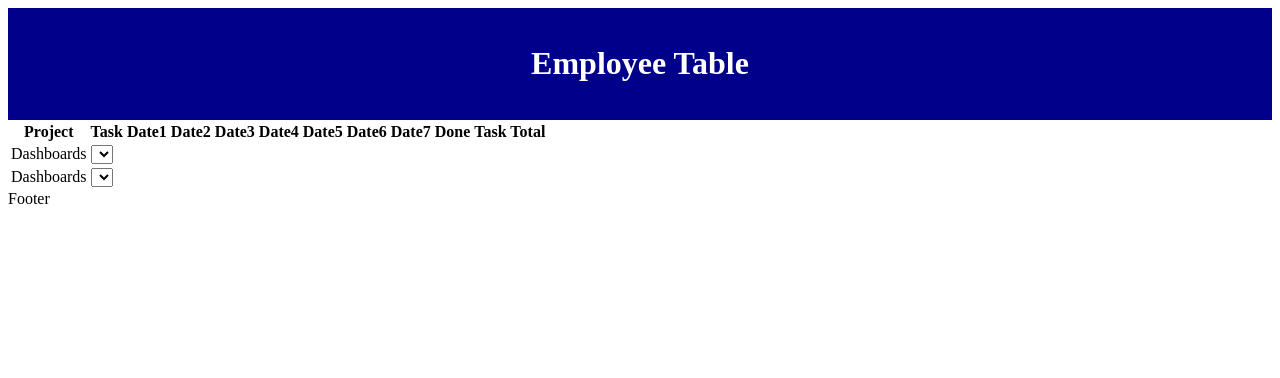
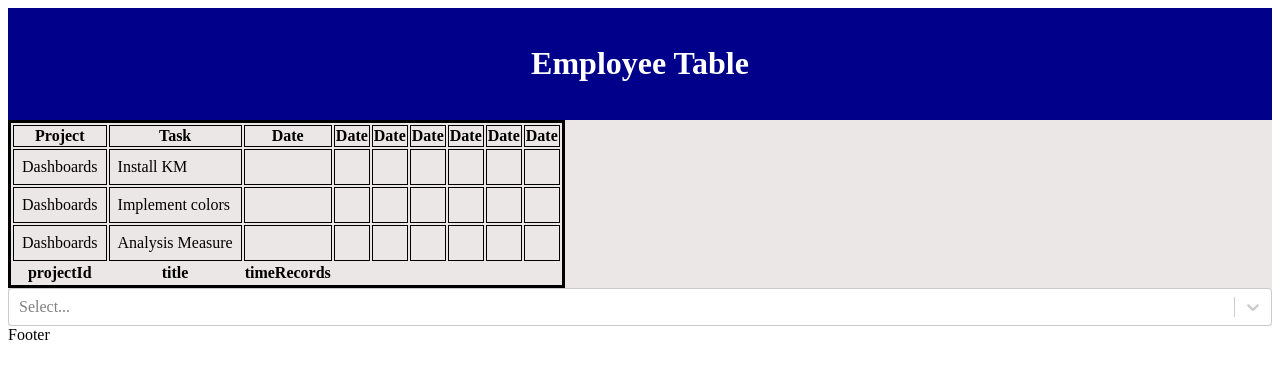
Before and after one commit to dusanduca/dashboard, a Next.js app: page / in a window 1280 px wide. Shown: the top 378 px of the page. Built offline with nearby package versions, Linux system fonts and the light colour scheme.

Commit message:
wip: added select

```diff
--- /dev/null
+++ b/interface.ts
@@ -0,0 +1,17 @@
+export interface Task {
+  id: number;
+  projectId: string;
+  title: string;
+  timeRecords: TimeRecord[];
+  done: boolean;
+}
+
+export interface TimeRecord {
+  hours: number;
+  date: string;
+}
+
+export interface Project {
+  id: string;
+  title: string;
+}
--- /dev/null
+++ b/makeData.ts
@@ -0,0 +1,25 @@
+import { Task } from "./interface";
+
+export const addedTask: Task[] = [
+  {
+    id: 0,
+    projectId: "Dashboards",
+    title: "Install KM",
+    timeRecords: [],
+    done: true,
+  },
+  {
+    id: 1,
+    projectId: "Dashboards",
+    title: "Implement colors",
+    timeRecords: [],
+    done: true,
+  },
+  {
+    id: 2,
+    projectId: "Dashboards",
+    title: "Analysis Measure",
+    timeRecords: [],
+    done: true,
+  },
+];
--- a/package.json
+++ b/package.json
@@ -10,6 +10,7 @@
   },
   "dependencies": {
     "@reduxjs/toolkit": "^1.9.5",
+    "@tanstack/match-sorter-utils": "^8.8.4",
     "@tanstack/react-table": "^8.9.3",
     "@types/node": "20.4.0",
     "@types/react": "18.2.14",
@@ -21,6 +22,7 @@
     "react": "18.2.0",
     "react-dom": "18.2.0",
     "react-redux": "^8.1.1",
+    "react-select": "^5.7.3",
     "typescript": "5.1.6"
   }
 }
--- a/src/components/Home/index.tsx
+++ b/src/components/Home/index.tsx
@@ -1,52 +1,132 @@
-
 import { NextPageWithLayout } from "@/pages/_app";
+import React, { useState } from "react";
 import styles from "./styles.module.css";
 import Layout from "@/layout/layout";
-import { useReactTable } from "@tanstack/react-table";
+import {
+  createColumnHelper,
+  flexRender,
+  getCoreRowModel,
+  useReactTable,
+} from "@tanstack/react-table";
+import { Task } from "../../../interface";
+import { addedTask } from "../../../makeData";
+import Select from "../Select";
 
+const columnHelper = createColumnHelper<Task>();
 
-const Home:NextPageWithLayout = () => {
+const columns = [
+  columnHelper.accessor("projectId", {
+    cell: (info) => info.getValue(),
+    header: () => <span>Project</span>,
+    footer: (info) => info.column.id,
+  }),
 
-    // const table = useReactTable();
-    return(
+  columnHelper.accessor("title", {
+    cell: (info) => info.getValue(),
+    header: () => <span>Task</span>,
+    footer: (info) => info.column.id,
+  }),
 
-            <div>
-                <table>
+  columnHelper.accessor("timeRecords", {
+    header: () => "Date",
+    cell: (info) => info.getValue(),
+    footer: (info) => info.column.id,
+  }),
+  columnHelper.accessor("timeRecords", {
+    header: () => "Date",
+    cell: (info) => info.getValue(),
+    // footer: (info) => info.column.id,
+  }),
+  columnHelper.accessor("timeRecords", {
+    header: () => "Date",
+    cell: (info) => info.getValue(),
+    // footer: (info) => info.column.id,
+  }),
+  columnHelper.accessor("timeRecords", {
+    header: () => "Date",
+    cell: (info) => info.getValue(),
+    // footer: (info) => info.column.id,
+  }),
+  columnHelper.accessor("timeRecords", {
+    header: () => "Date",
+    cell: (info) => info.getValue(),
+    // footer: (info) => info.column.id,
+  }),
+  columnHelper.accessor("timeRecords", {
+    header: () => "Date",
+    cell: (info) => info.getValue(),
+    // footer: (info) => info.column.id,
+  }),
+  columnHelper.accessor("timeRecords", {
+    header: () => "Date",
+    cell: (info) => info.getValue(),
+    // footer: (info) => info.column.id,
+  }),
+];
+
+const Home: NextPageWithLayout = () => {
+  const [data, setData] = React.useState(() => [...addedTask]);
+
+  const table = useReactTable({
+    data,
+    columns,
+    getCoreRowModel: getCoreRowModel(),
+  });
+
+  return (
+    <div className={styles.container_table}>
+      <table className={styles.table}>
         <thead>
-                        <tr>
-                            <th>Project</th>
-                            <th>Task</th>
-                            <th>Date1</th>
-                            <th>Date2</th>
-                            <th>Date3</th>
-                            <th>Date4</th>
-                            <th>Date5</th>
-                            <th>Date6</th>
-                            <th>Date7</th>
-                            <th>Done</th>
-                            <th>Task Total</th>
+          {table.getHeaderGroups().map((headerGroup) => (
+            <tr key={headerGroup.id}>
+              {headerGroup.headers.map((header) => (
+                <th key={header.id} className={styles.th}>
+                  {header.isPlaceholder
+                    ? null
+                    : flexRender(
+                        header.column.columnDef.header,
+                        header.getContext()
+                      )}
+                </th>
+              ))}
             </tr>
+          ))}
         </thead>
         <tbody>
-                        <tr>
-                            <td>Dashboards</td>
-                            <td><select></select></td>
+          {table.getRowModel().rows.map((row) => (
+            <tr key={row.id}>
+              {row.getVisibleCells().map((cell) => (
+                <td key={cell.id} className={styles.td}>
+                  {flexRender(cell.column.columnDef.cell, cell.getContext())}
+                </td>
+              ))}
             </tr>
+          ))}
         </tbody>
         <tfoot>
-                        <tr>
-                            <td>Dashboards</td>
-                            <td><select></select></td>
+          {table.getFooterGroups().map((footerGroup) => (
+            <tr key={footerGroup.id}>
+              {footerGroup.headers.map((header) => (
+                <th key={header.id}>
+                  {header.isPlaceholder
+                    ? null
+                    : flexRender(
+                        header.column.columnDef.footer,
+                        header.getContext()
+                      )}
+                </th>
+              ))}
             </tr>
+          ))}
         </tfoot>
       </table>
+      <Select />
     </div>
-
-    )
-}
+  );
+};
 
 Home.getLayout = function getLayout(page: any) {
-    return <Layout>{page}</Layout>
-}
+  return <Layout>{page}</Layout>;
+};
 
 export default Home;
--- a/src/components/Home/styles.module.css
+++ b/src/components/Home/styles.module.css
@@ -1,7 +1,17 @@
-.header_home{
-    background-color: darkblue;
-    color: white;
-    border: 1rem solid transparent;
-    text-align: center;
-    font-size: 2rem;
+.container_table {
+  width: 100%;
+  background-color: rgb(236, 231, 231);
 }
+
+.table {
+  border: 0.2rem solid black;
+}
+
+.th {
+  border: 0.1rem solid black;
+}
+
+.td {
+  border: 0.1rem solid black;
+  padding: 0.5rem;
+}
--- /dev/null
+++ b/src/components/Select/index.tsx
@@ -0,0 +1,50 @@
+import React, { useState } from "react";
+import CreatableSelect from "react-select/creatable";
+import { addedTask as tasks } from "../../../makeData";
+import { Task } from "../../../interface";
+
+interface OptionProps {
+  label: string;
+  value: string;
+}
+
+const createOption = (title: string): OptionProps => {
+  const option: OptionProps = {
+    label: title,
+    value: title.toLowerCase().replace(/\W/g, ""),
+  };
+  return option;
+};
+
+const defaultOptions: OptionProps[] = tasks.map((task) =>
+  createOption(task.title)
+);
+
+export default function Select() {
+  const [isLoading, setIsLoading] = useState(false);
+  const [options, setOptions] = useState(defaultOptions);
+  const [selectedOption, setSelectedOption] = useState<Task | null>();
+
+  const handleCreate = (inputValue: string) => {
+    setIsLoading(true);
+    setTimeout(() => {
+      const newOption = createOption(inputValue);
+      setIsLoading(false);
+      const newOptions = [...options];
+      newOptions.push(newOption);
+      setOptions(newOptions);
+      //   setValue(newOption);
+    }, 1000);
+  };
+
+  return (
+    <CreatableSelect
+      isClearable
+      isDisabled={isLoading}
+      onCreateOption={handleCreate}
+      isLoading={isLoading}
+      options={options}
+      onChange={(newValue) => setSelectedOption(newValue)}
+    />
+  );
+}
```
Also changed, not shown: 1 other file (tests, documents, lock files or other folders). Lines whose indentation alone changed are shown as unchanged.
